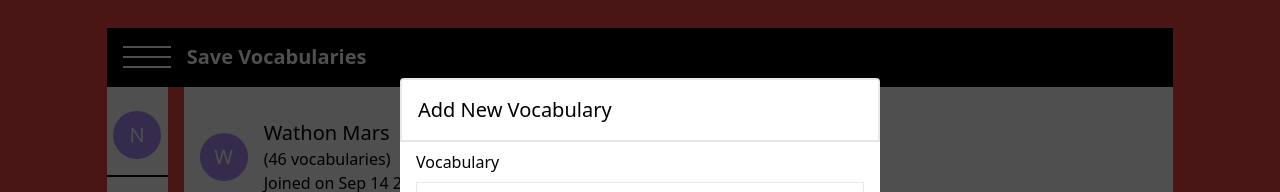
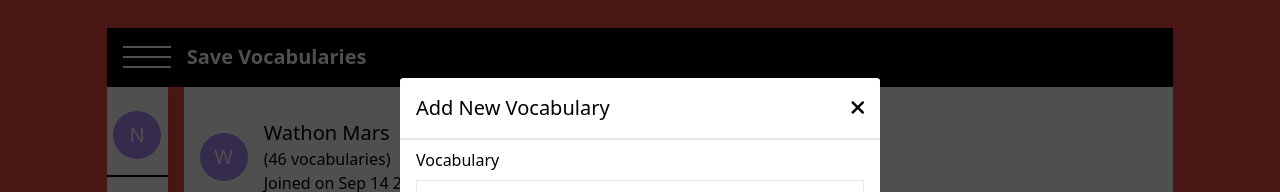
Before and after one commit to nnha19/Save-Vocabularies, a React (Create React App) app in the folder ui/: page /users in a window 1280 px wide. Both pictures are taken after a click on the button 137 px from the left and 492 px from the top of the page. Shown: the top 192 px of the page. Built offline with nearby package versions, Linux system fonts and the light colour scheme.

Commit message:
make header sticky in add new

```diff
--- a/ui/src/components/AddNewVocaForm/AddNewVocaForm.tsx
+++ b/ui/src/components/AddNewVocaForm/AddNewVocaForm.tsx
@@ -114,7 +114,7 @@ const AddNewVocaForm: React.FC<IProps> = ({ setShowAddNewVocaForm }) => {
       updatedInputVals["definition"].value = definition;
       setInputVals(updatedInputVals);
     } catch (err: any) {
-      alert(err.response.data.title);
+      alert(err?.response?.data?.title);
     }
   };
 
@@ -137,7 +137,13 @@ const AddNewVocaForm: React.FC<IProps> = ({ setShowAddNewVocaForm }) => {
       <BackDrop clicked={() => setShowAddNewVocaForm(false)} />
       <div className="fixed w-30rem center h-40rem overflow-auto  bg-white rounded">
         <form onSubmit={addNewVocabularyHandler} className="w-full">
-          <h1 className="title p-4 border-2">Add New Vocabulary</h1>
+          <div className="flex sticky top-0 bg-white justify-between items-center border-b-2 p-4">
+            <h1 className="title ">Add New Vocabulary</h1>
+            <i
+              onClick={() => setShowAddNewVocaForm(false)}
+              className="fas fa-times cursor-pointer text-xl"
+            ></i>
+          </div>
           <div className="w-full flex flex-col items-center">
             <Input
               type="text"
--- a/ui/src/components/Common/Back/Back.jsx
+++ b/ui/src/components/Common/Back/Back.jsx
@@ -5,7 +5,7 @@ const Back = () => {
   return (
     <div
       onClick={history.goBack}
-      className="p-4 text-xl cursor-pointer border-b-2"
+      className="p-4 text-xl cursor-pointer border-b-2 sticky top-0 bg-white"
     >
       <i className="fas fa-arrow-left"></i>
       <span className="ml-2">Back</span>
```
Also changed, not shown: 2 other files (tests, documents, lock files or other folders).
